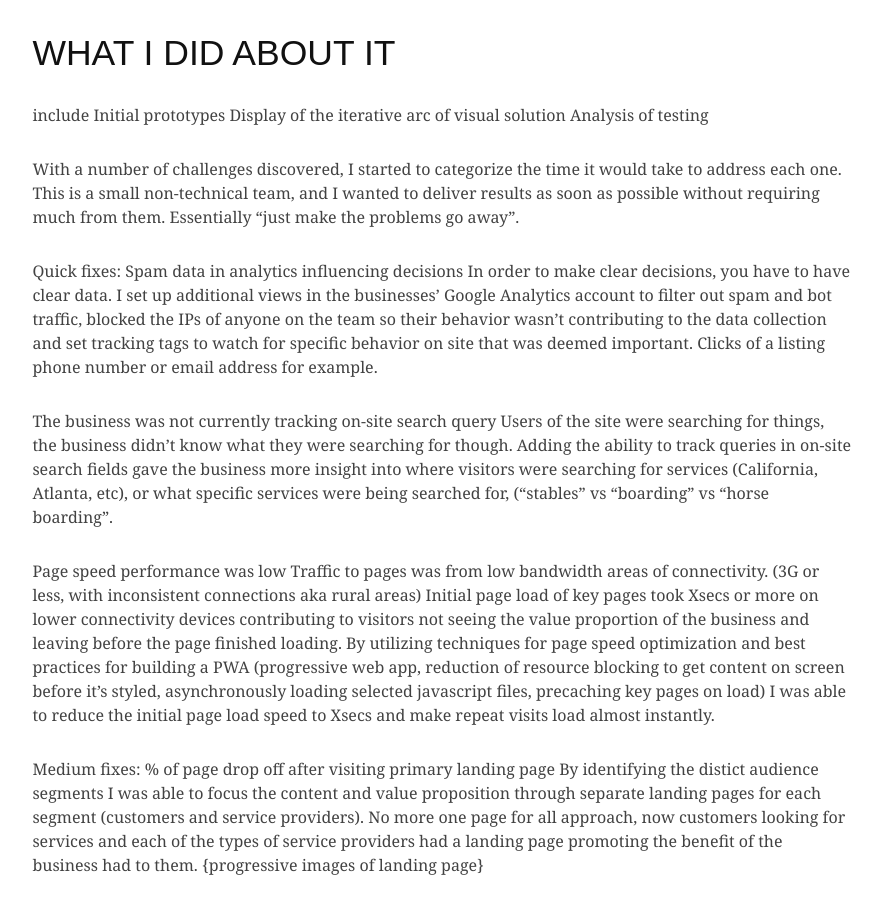
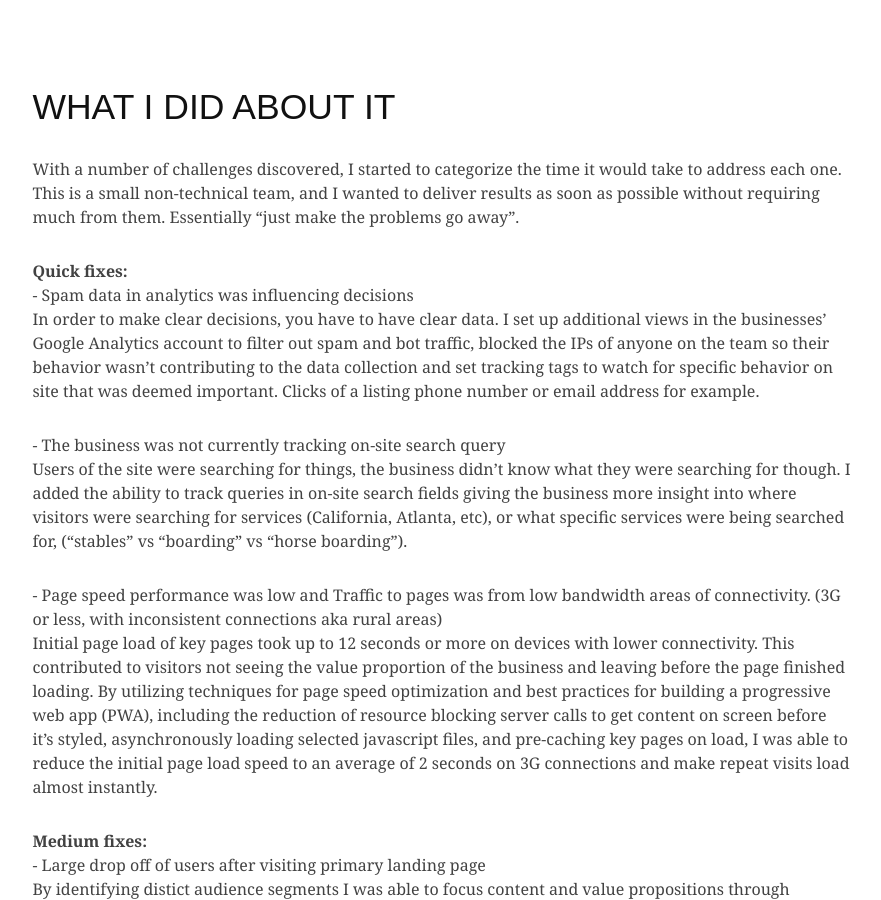
Before and after one commit to jasonearly/jasonearly.github.io, a Jekyll site: the page built from case-studies/gohorse/-draft-index.md, in a window 1280 px wide and 900 px high, scrolled down 3133 px. Shown: the whole window, without its empty margins (198-1079 px from the left). Built offline with Jekyll 4.4.1, drawn with Linux system fonts in a browser that asks for light colours; some of the changed text lies outside the part shown.

Commit message:
pull from live

```diff
--- a/case-studies/gohorse/index.md
+++ b/case-studies/gohorse/-draft-index.md
@@ -77,11 +77,11 @@ in order to increase the discoverability of listed service providers.</h3>
   <section style="display: flex; flex-direction: row; justify-content: space-between;padding: 2em 10vw;">
     <div style="width:480px; margin-right: 70px;">
     <h4>Project overview</h4>
-    <p class="description">Design Goal: Improve the connection between service providers listed and local customers who need those services.</p>
+    <p class="description"><strong>Design Goal:</strong> Improve the connection between service providers listed and local customers who need those services.</p>
 
-<p class="description">Design Task: Move the product marketing away from a focus on horse stable discovery and business listing generation to a segmented approach of horse service discovery and business listing generation so each audience only saw the value proposition that pertains to them.</p>
+<p class="description"><strong>Design Task:</strong> Move the product marketing away from a focus on horse stable discovery and business listing generation to a segmented approach of horse service discovery and business listing generation so each audience only saw the value proposition that pertains to them.</p>
 
-<p class="description">Why was this the task:
+<p class="description"><strong>Why was this the task:</strong>
 From a communication standpoint, the value proposition to each audience wasn’t clear enough to its intended audience. The initial site was trying to communicate to multiple audiences as a one-to-all communicator and that wasn’t being effective.</p>
 
 <p class="description">Service providers were not sure of why they needed to be in the directory.
@@ -89,7 +89,7 @@ Customers were not aware of the selection of services listed and felt it was a d
 
 <p class="description">The business saw a blocker to customer and service provider acquisition before the audiences saw the value of the site.</p>
 
-<p class="description">This was validated through analytics, on-page behavior mapping(clicks and page depth analysis) and short-form perception tests of content (A/B tests).
+<p class="description">This was validated through analytics, on-page behavior mapping (clicks and page depth analysis) and short-form perception tests of content (A/B tests).
 
 </p>
 </div>
@@ -185,12 +185,12 @@ Customers were not aware of the selection of services listed and felt it was a d
         <br><br>
 
       <p class="description">The business was not currently tracking on-site search query</p>
-      <p class="description">Spam data in analytics influencing decisions</p>
-      <p class="description">Service providers had a lower technical knowledge, and didn’t want to have to manage “the website”.
+      <p class="description">Spam data in analytics was influencing decisions</p>
+      <p class="description">Service providers had a lower level of technical knowledge, and didn’t want to have to manage “the website”.</p>
 
-Traffic to pages was from low bandwidth areas of connectivity. (3G or less, with inconsistent connections aka rural areas)</p>
+      <p class="description">Traffic to service listing pages was from low bandwidth areas of connectivity. (3G or less, with inconsistent connections aka rural areas)</p>
 
-  <p class="description">SEO of existing service provider pages ranked well as landing pages / higher than parent business (which was great since this was delivering on the value for the service provider.)
+  <p class="description">SEO of existing service provider pages ranked well as landing pages and higher than the parent business (which was great since this was delivering value for the service provider.)
 
 </p>
     <p class="description">There was a large drop off of user flow after visiting the primary landing page</p>
@@ -200,87 +200,98 @@ Traffic to pages was from low bandwidth areas of connectivity. (3G or less, with
   <section style="display: flex; flex-direction: row; justify-content: center;padding: 2em 10vw; ">
     <div class="" style="width: 80%;">
         <h4>What I did about it</h4>
-        <p class="description">
+        <!-- <p class="description">
           include
 Initial prototypes
 Display of the iterative arc of visual solution
 Analysis of testing
-</p>
+</p> -->
 
   <p class="description">
     With a number of challenges discovered, I started to categorize the time it would take to address each one. This is a small non-technical team, and I wanted to deliver results as soon as possible without requiring much from them. Essentially “just make the problems go away”.</p>
 
-<p class="description">Quick fixes:
-Spam data in analytics influencing decisions
+<p class="description"><strong>Quick fixes:</strong><br>
+- Spam data in analytics was influencing decisions<br>
 In order to make clear decisions, you have to have clear data. I set up additional views in the businesses’ Google Analytics account to filter out spam and bot traffic, blocked the IPs of anyone on the team so their behavior wasn’t contributing to the data collection and set tracking tags to watch for specific behavior on site that was deemed important. Clicks of a listing phone number or email address for example.</p>
 
-<p class="description">The business was not currently tracking on-site search query
-Users of the site were searching for things, the business didn’t know what they were searching for though. Adding the ability to track queries in on-site search fields gave the business more insight into where visitors were searching for services (California, Atlanta, etc), or what specific services were being searched for, (“stables” vs “boarding” vs “horse boarding”.</p>
+<p class="description"> - The business was not currently tracking on-site search query<br>
+Users of the site were searching for things, the business didn’t know what they were searching for though. I added the ability to track queries in on-site search fields giving the business more insight into where visitors were searching for services (California, Atlanta, etc), or what specific services were being searched for, (“stables” vs “boarding” vs “horse boarding”).</p>
 
-<p class="description">Page speed performance was low
-Traffic to pages was from low bandwidth areas of connectivity. (3G or less, with inconsistent connections aka rural areas)
-Initial page load of key pages took Xsecs or more on lower connectivity devices contributing to visitors not seeing the value proportion of the business and leaving before the page finished loading. By utilizing techniques for page speed optimization and best practices for building a PWA (progressive web app, reduction of resource blocking to get content on screen before it’s styled, asynchronously loading selected javascript files, precaching key pages on load) I was able to reduce the initial page load speed to Xsecs and make repeat visits load almost instantly.</p>
+<p class="description"> - Page speed performance was low and
+Traffic to pages was from low bandwidth areas of connectivity. (3G or less, with inconsistent connections aka rural areas)<br>
+Initial page load of key pages took up to 12 seconds or more on devices with lower connectivity. This contributed to visitors not seeing the value proportion of the business and leaving before the page finished loading. By utilizing techniques for page speed optimization and best practices for building a progressive web app (PWA), including the reduction of resource blocking server calls to get content on screen before it’s styled, asynchronously loading selected javascript files, and pre-caching key pages on load, I was able to reduce the initial page load speed to an average of 2 seconds on 3G connections and make repeat visits load almost instantly.</p>
 
 <p class="description">
-Medium fixes:
+<strong>Medium fixes:</strong><br>
 
-% of page drop off after visiting primary landing page
-By identifying the distict audience segments I was able to focus the content and value proposition through separate landing pages for each segment (customers and service providers). No more one page for all approach, now customers looking for services and each of the types of service providers had a landing page promoting the benefit of the business had to them.
+- Large drop off of users after visiting primary landing page<br>
+  By identifying distict audience segments I was able to focus content and value propositions through separate landing pages for each segment (customers and service providers). No more one page for all approach, now customers looking for services and each of the types of service providers had a landing page promoting the benefit the business had to them.<br>
 
-{progressive images of landing page}</p>
+<img src="https://via.placeholder.com/250x350" alt="" style="padding: 1rem;">
+<img src="https://via.placeholder.com/250x350" alt="" style="padding: 1rem;">
+<img src="https://via.placeholder.com/250x350" alt="" style="padding: 1rem;">
+
+</p>
 
 <p class="description">
-Service providers had a lower technical knowledge, didn’t want to have to manage “the website”
-Through the dedicated landing page for that category of a service provider, the content communicated “an easy way to promote your business online”, by simply keeping your business offerings and contact information up to date.
+- Service providers had a lower technical knowledge, didn’t want to have to manage “the website”<br>
+Through a dedicated landing page for that category of service provider, the content communicated “an easy way to promote your business online”, by simply keeping your business offerings and contact information up to date.
 
-{image higlighting landing page content}</p>
+<img src="https://via.placeholder.com/350x150" alt="" style="padding: 1rem;"></p>
 
 <p class="description">
-Ongoing fixes:
-Adjustments to onsite search result experience
+<strong>Ongoing fixes:</strong><br>
+- Adjustments to onsite search result experience<br>
 Based on the data collected from the on-site search feature we found customers were searching more for service types than based on location. We adjusted the display of search results to be prioritized based on distance from the users’ general location using their IP address location.</p>
 
 <p class="description">
-Expanding the reach of SEM and capturing more search traffic from search engines.
-Since the data showed there was good traffic coming into the directory listings directly via search engine results traffic can enter a site like this from any of the published listing pages we wanted to widen the pathway into the directory. Not every visitor knows the name of the service provider, we wanted to provide options for more general queries based on state, city, and service category. This led to the creation of consolidated listing pages.</p>
+- Expanding the reach of search engine marketing (SEM) and capturing more search traffic from search engines.<br>
+Since the data showed there was good traffic coming into the directory listings directly via search engine results, traffic can enter a site like this from any of the published listing pages, we wanted to widen the pathway into the directory. Not every visitor knows the name of a service provider they may need, and we wanted to provide options for more general queries based on state, city, and service category. This led to the creation of consolidated listing pages.</p>
     </div>
   </section>
 
-  <section style="display: flex; flex-direction: column; justify-content: space-between;padding: 2em 10vw;">
+  <section style="display: flex; flex-direction: column; padding: 2em 10vw;">
+
     <div class="">
       <h4>RESULTS</h4>
     </div>
-    <div class="" style="display: flex; flex-direction: row; justify-content: space-between; margin-bottom:50px">
+
+    <div class="" style="display: flex; flex-direction: row; margin-bottom:50px">
       <img
           class="lazy"
           src="/case-studies/gohorse/images/final-load-time.svg"
           data-src="/case-studies/gohorse/images/final-load-time.svg"
           alt=""
-          style="margin-right:54px;"
-          width="286%;"
+          style="margin-right:54px; flex:1;"
+
         />
 
-        <div class="">
-          <h4>Site PerfoRmaNce</h4>
+        <div class="" style="flex:1;">
+          <h4>Site Performance</h4>
           <p class="description">Improving the load speed of the site was detrimental to initial conversion of users. Utilizing site optimiztion and progressive web app techniques created a faster display of value on initial visit and made return visits load practically instantly.</p>
         </div>
     </div>
-    <div class="" style="display: flex; flex-direction: row; justify-content: space-between; margin-bottom:50px">
+
+    <div class="" style="display: flex; flex-direction: row; margin-bottom:50px">
       <img
           class="lazy"
           src="/case-studies/gohorse/images/landing-service.jpg"
           data-src="/case-studies/gohorse/images/landing-service.jpg"
           alt=""
-          style="margin-right:54px;"
-          width="670px;"
+          style="margin-right:54px; flex:1; width: 46%;"
+
         />
-        <div class="">
+        <div class="" style="flex:1;">
           <h4>Focused service landing pages</h4>
           <p class="description">In combination with paid advertising I provided landing pages for specific services in order to increase busienss listings. </p>
+          <a href="">VIEW FULL IMAGE</a>
+
         </div>
     </div>
-    <div class="" style="display: flex; flex-direction: row; justify-content: space-between; margin-bottom:50px">
-    <div class="" style="margin-right:54px;  width: 250%;">
+
+
+    <div class="" style="display: flex; flex-direction: row;  margin-bottom:50px">
+    <div class="" style="margin-right:54px; flex:1;">
 
       <img
           class="lazy"
@@ -304,14 +315,18 @@ Since the data showed there was good traffic coming into the directory listings
           />
               </div>
 
-        <div class="">
+        <div class="" style="flex:1;">
           <h4>Service browse</h4>
-          <p class="description">With over X services available on the directory service discovery was an essential part of a users inital and ongoing app expereince. By displaying results near the user it prioritized local convienience.  </p>
+          <p class="description">With over 9,500 services available in the directory, service discovery was an essential part of a users inital and ongoing app expereince. By displaying results near the user it prioritized local convienience.  </p>
 
           <h4>Service search</h4>
           <p class="description">If the type of service wasn’t displayed, a service search feature became an important function for users. It also provided insight to GoHorse of what type of service or area their users were commonly searching for.</p>
         </div>
     </div>
+
+
+
+
     <div class="" style="display: flex; flex-direction: column; justify-content: space-between; margin-bottom:50px">
 
         <div class="">
```
